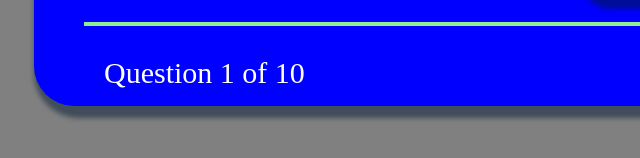
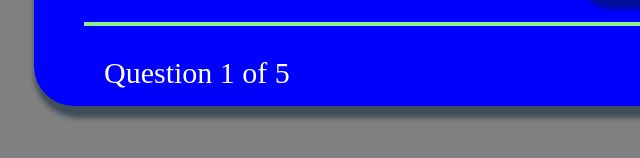
Before and after one commit to es9156967/Homework__4, a plain HTML site: page index.html in a window 1280 px wide. Shown: the part 534-692 px from the top of the page, 156-796 px from the left. Drawn offline with Linux system fonts and the light colour scheme.

Commit message:
editing the js files

```diff
--- a/index.html
+++ b/index.html
@@ -24,7 +24,7 @@ lines of comments
 			</div>
 			<hr style="margin-bottom: 20px;">
 			<div id="quizSet">
-				<p id="question">Question 1 Text</p>
+				<p id="question">Question 1 of 5</p>
 				<div id="options" class="options">
 					<button id="btn1" class="button"><span id="option1">Option1</span></button>
 					<button id="btn2" class="button"><span id="option2">Option2</span></button>
--- a/quiz.js
+++ b/quiz.js
@@ -47,7 +47,7 @@ function setQuestion(qCount, rand) {
 }
 
 function changeProgressBar(qCount) {
-	progress.innerHTML = "Question " + (qCount+1) + " of 10";
+	progress.innerHTML = "Question " + (qCount+1) + " of 5";
 	tracker = $("no" + (qCount+1));
 	tracker.style.backgroundColor = "#cc7a00";
 }
```
